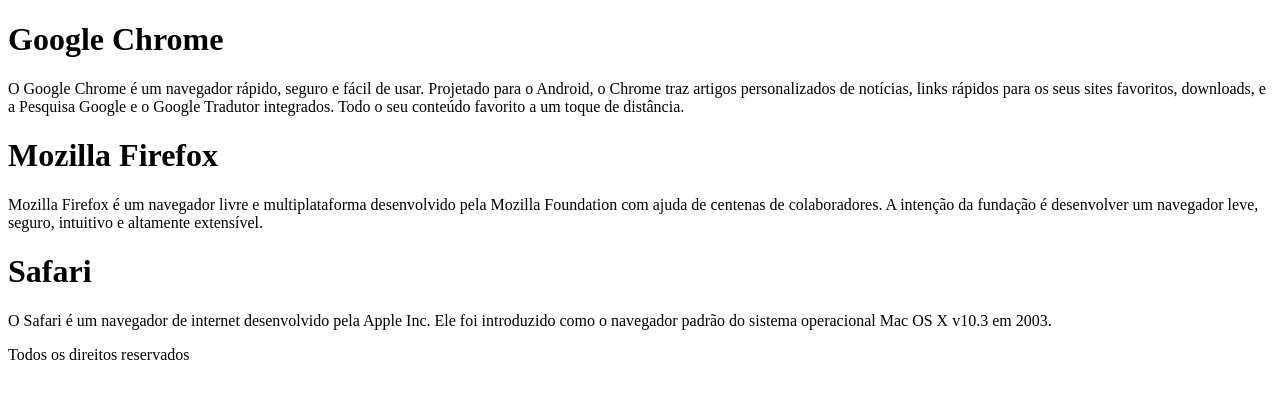
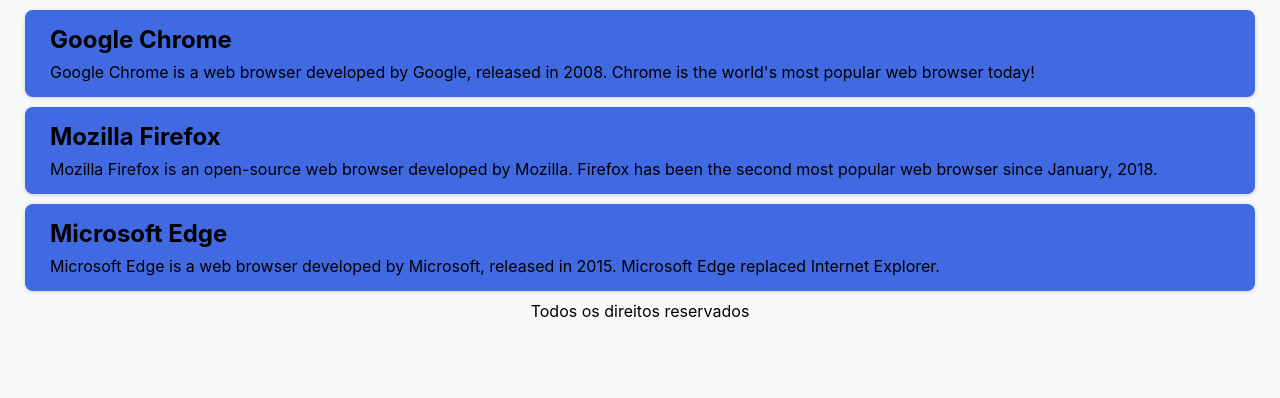
Before and after one commit to kaiquesilva0/awari-Blog, a plain HTML site: page index.html in a window 1280 px wide. Drawn offline with Linux system fonts and the light colour scheme.

Commit message:
Setup CSS

```diff
--- a/css/style.css
+++ b/css/style.css
@@ -0,0 +1,35 @@
+* {
+    margin: 0px;
+    padding: 0px;
+}
+
+body {
+    background-color: #F8F9FA;
+    font-family: -apple-system, BlinkMacSystemFont, 'Segoe UI', Roboto, Helvetica, Arial, sans-serif,
+    'Apple Color Emoji', 'Segoe UI Emoji', 'Segoe UI Symbol';
+}
+
+.header {
+    align-items: center;
+    background-color: #085ddc;
+    color: #ffffff;
+    display: flex;
+    justify-content: center;
+    padding: 8px 8px;
+}
+
+.article {
+    background-color: #4169E1;
+    margin: 10px 25px;
+    padding: 15px 25px;
+    border-radius: 8px;
+    box-shadow: rgba(0, 0, 0, 0.16) 0px 1px 4px;
+}
+
+.article-title {
+    margin-bottom: 8px;
+}
+
+footer {
+    text-align: center;
+}
--- a/index.html
+++ b/index.html
@@ -9,21 +9,10 @@
 </head>
 <body>
     <main>
-        <div>
-            <h1>Google Chrome</h1>
-            <p>O Google Chrome é um navegador rápido, seguro e fácil de usar. Projetado para o Android, o Chrome traz artigos personalizados de notícias, links rápidos para os seus sites favoritos, downloads, e a Pesquisa Google e o Google Tradutor integrados. Todo o seu conteúdo favorito a um toque de distância.</p>
-        </div>
-        <div>
-            <h1>Mozilla Firefox</h1>
-            <p>Mozilla Firefox é um navegador livre e multiplataforma desenvolvido pela Mozilla Foundation com ajuda de centenas de colaboradores. A intenção da fundação é desenvolver um navegador leve, seguro, intuitivo e altamente extensível.</p>
-        </div>
-        <div>
-            <h1>Safari</h1>
-            <p>O Safari é um navegador de internet desenvolvido pela Apple Inc. Ele foi introduzido como o navegador padrão do sistema operacional Mac OS X v10.3 em 2003.</p>
-        </div>
+        <div id="posts"></div>
     </main>
     <footer> Todos os direitos reservados </footer>
 
-    <script src="script/script.js"></script>
+    <script type="text/javascript" src="script/script.js"></script>
 </body>
 </html>
--- a/script/script.js
+++ b/script/script.js
@@ -0,0 +1,37 @@
+const posts = [
+    {
+        title: 'Google Chrome',
+        content: "Google Chrome is a web browser developed by Google, released in 2008. Chrome is the world's most popular web browser today!"
+    },
+    {
+        title: 'Mozilla Firefox',
+        content: "Mozilla Firefox is an open-source web browser developed by Mozilla. Firefox has been the second most popular web browser since January, 2018."
+    },
+    {
+        title: 'Microsoft Edge',
+        content: "Microsoft Edge is a web browser developed by Microsoft, released in 2015. Microsoft Edge replaced Internet Explorer."
+    }
+];
+
+const wrapper = document.getElementById('posts');
+
+for (var i=0; i<posts.length; i++) {
+    const postData = posts[i];
+    console.log(postData);
+
+    const article = document.createElement('article');
+    article.classList.add('article');
+
+    const title = document.createElement('h2');
+    title.classList.add('article-title');
+    const titleText = document.createTextNode(postData.title);
+    title.appendChild(titleText);
+    article.appendChild(title);
+
+    const content = document.createElement('p');
+    const contentText = document.createTextNode(postData.content);
+    content.appendChild(contentText);
+    article.appendChild(content);
+
+    wrapper.appendChild(article);
+}
```
